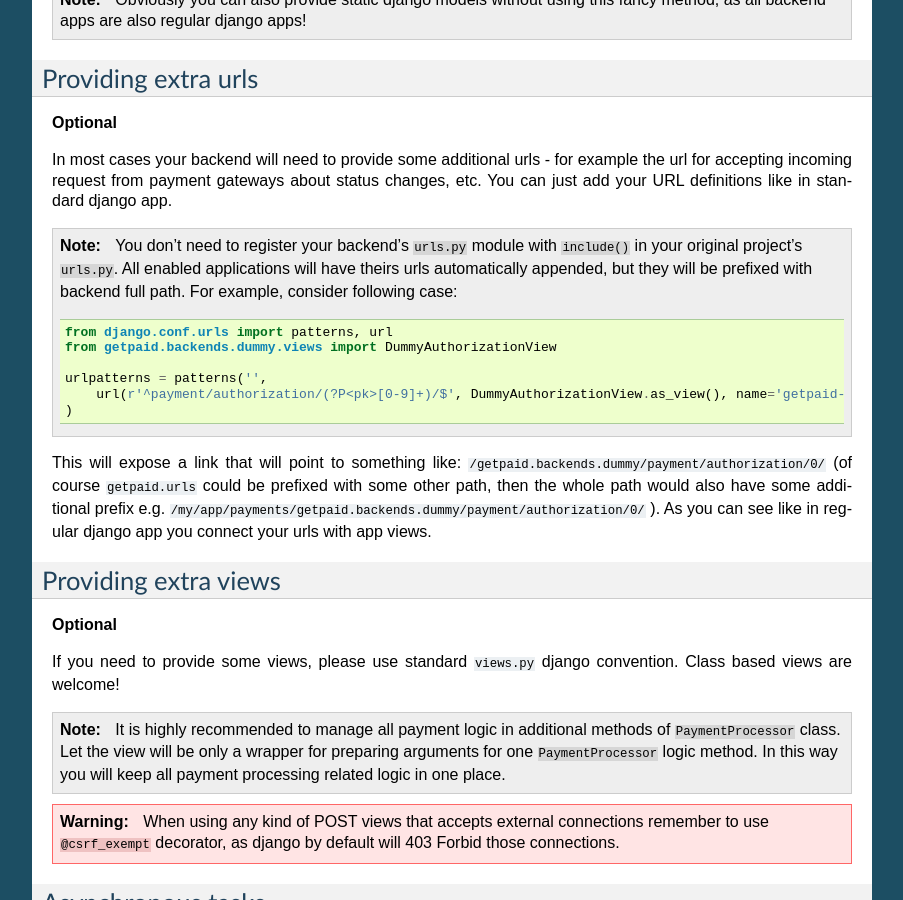
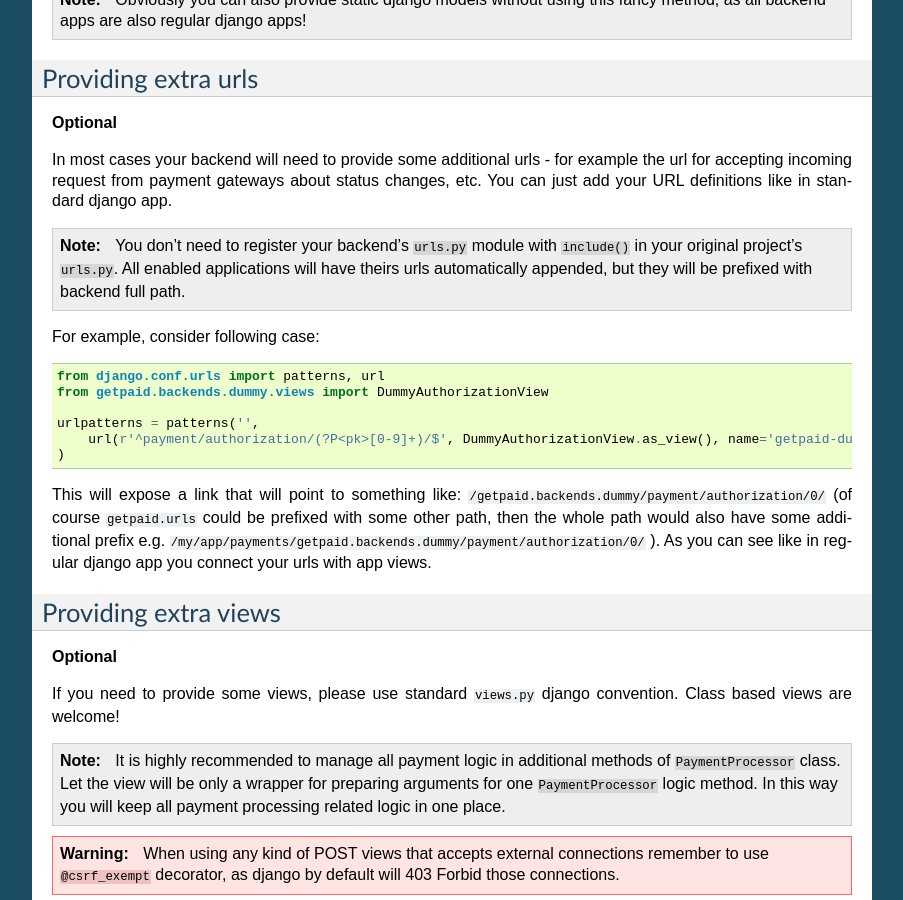
Before and after one commit to django-getpaid/django-getpaid, a Sphinx documentation site: the page built from docs/source/custom_backends.rst, in a window 1280 px wide and 900 px high, scrolled down 1675 px. Shown: the whole window, without its empty margins (198-1101 px from the left). Built offline with Sphinx 7.4.7, drawn with Linux system fonts in a browser that asks for light colours.

Commit message:
docs formatting error

```diff
--- a/docs/source/custom_backends.rst
+++ b/docs/source/custom_backends.rst
@@ -90,14 +90,18 @@ In most cases your backend will need to provide some additional urls - for examp
 
 .. note::
 
-    You don't need to register your backend's ``urls.py`` module with ``include()`` in your original project's ``urls.py``. All enabled applications will have theirs urls automatically appended, but they will be prefixed with backend full path. For example, consider following case::
+    You don't need to register your backend's ``urls.py`` module with ``include()`` in your original project's ``urls.py``. All enabled applications will have theirs urls automatically appended, but they will be prefixed with backend full path.
 
-       from django.conf.urls import patterns, url
-       from getpaid.backends.dummy.views import DummyAuthorizationView
 
-       urlpatterns = patterns('',
-           url(r'^payment/authorization/(?P<pk>[0-9]+)/$', DummyAuthorizationView.as_view(), name='getpaid-dummy-authorization'),
-       )
+For example, consider following case::
+
+   from django.conf.urls import patterns, url
+   from getpaid.backends.dummy.views import DummyAuthorizationView
+
+   urlpatterns = patterns('',
+       url(r'^payment/authorization/(?P<pk>[0-9]+)/$', DummyAuthorizationView.as_view(), name='getpaid-dummy-authorization'),
+   )
+
 
 This will expose a link that will point to something like: ``/getpaid.backends.dummy/payment/authorization/0/`` (of course ``getpaid.urls`` could be prefixed with some other path, then the whole path would also have some additional prefix e.g. ``/my/app/payments/getpaid.backends.dummy/payment/authorization/0/`` ). As you can see like in regular django app you connect your urls with app views.
 
```
Also changed, not shown: 1 other file.
